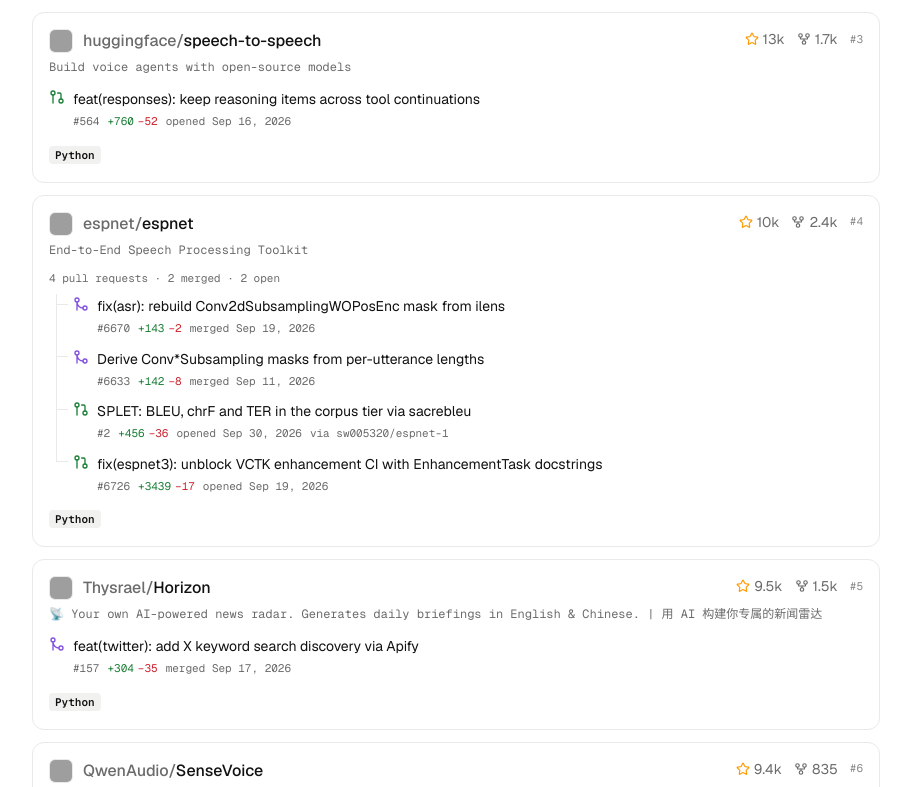
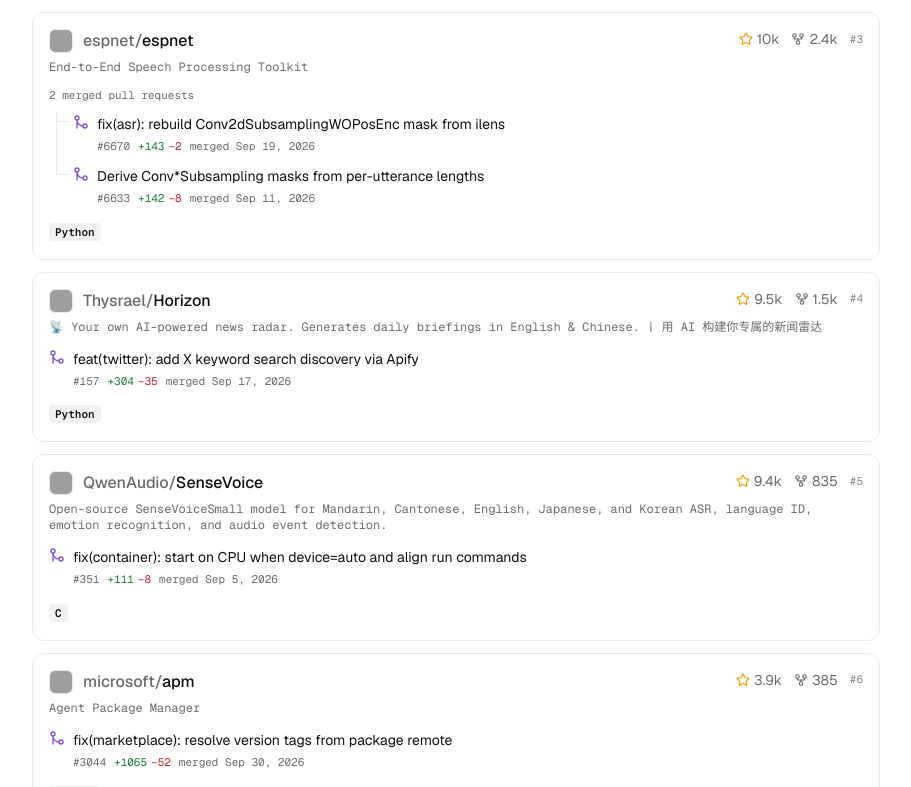
Before and after one commit to modelpath-dev/cml-codes, a Next.js app: page / in a window 1280 px wide. Shown: the part 1693-2480 px from the top of the page, without its empty margins (184-1095 px from the left). Built offline with nearby package versions, Linux system fonts and the light colour scheme; grey boxes are pictures that could not be loaded.

Commit message:
show only merged open-source contributions

```diff
--- a/scripts/sync-oss.mjs
+++ b/scripts/sync-oss.mjs
@@ -1,5 +1,5 @@
 #!/usr/bin/env node
-// Regenerates src/lib/oss.json from GitHub: every merged or open PR by AUTHOR
+// Regenerates src/lib/oss.json from GitHub: every merged PR by AUTHOR
 // in a public repo the author doesn't own, grouped by repo, ranked by stars.
 // Usage: GITHUB_TOKEN=... node scripts/sync-oss.mjs  (falls back to `gh auth token`)
 import { execSync } from "node:child_process";
@@ -42,9 +42,7 @@
   if (meta.private) continue;
 
   const pr = await gh(`/repos/${source}/pulls/${it.number}`);
-  if (pr.draft) continue;
-  const state = pr.merged_at ? "merged" : pr.state === "open" ? "open" : null;
-  if (!state) continue; // closed without merge
+  if (!pr.merged_at) continue;
 
   const target = GROUP_INTO[source] ?? source;
   if (!groups.has(target)) groups.set(target, []);
@@ -52,8 +50,7 @@
     number: pr.number,
     title: pr.title,
     url: pr.html_url,
-    state,
-    date: (pr.merged_at ?? pr.created_at).slice(0, 10),
+    date: pr.merged_at.slice(0, 10),
     additions: pr.additions,
     deletions: pr.deletions,
     files: pr.changed_files,
@@ -64,7 +61,7 @@
 const repos = [];
 for (const [name, prs] of groups) {
   const m = await repo(name);
-  prs.sort((a, b) => (a.state === b.state ? b.date.localeCompare(a.date) : a.state === "merged" ? -1 : 1));
+  prs.sort((a, b) => b.date.localeCompare(a.date));
   repos.push({
     name: m.full_name,
     url: m.html_url,
@@ -79,5 +76,4 @@
 repos.sort((a, b) => b.stars - a.stars);
 
 writeFileSync(OUT, JSON.stringify({ syncedAt: new Date().toISOString().slice(0, 10), repos }, null, 2) + "\n");
-const merged = repos.flatMap((r) => r.prs).filter((p) => p.state === "merged").length;
-console.log(`${repos.length} repos, ${merged} merged PRs -> ${OUT.pathname}`);
+console.log(`${repos.length} repos, ${repos.flatMap((r) => r.prs).length} merged PRs -> ${OUT.pathname}`);
--- a/src/app/globals.css
+++ b/src/app/globals.css
@@ -11,7 +11,6 @@
   --chip: #f1f1ef;
   --paper: #ffffff;
   --merged: #8250df;
-  --open: #1a7f37;
   --add: #1a7f37;
   --del: #cf222e;
 }
@@ -28,7 +27,6 @@
     --chip: #1c1c1f;
     --paper: #ffffff;
     --merged: #a371f7;
-    --open: #3fb950;
     --add: #3fb950;
     --del: #f85149;
   }
@@ -45,7 +43,6 @@
   --chip: #1c1c1f;
   --paper: #ffffff;
   --merged: #a371f7;
-  --open: #3fb950;
   --add: #3fb950;
   --del: #f85149;
 }
@@ -61,7 +58,6 @@
   --color-chip: var(--chip);
   --color-paper: var(--paper);
   --color-merged: var(--merged);
-  --color-open: var(--open);
   --color-add: var(--add);
   --color-del: var(--del);
   --font-sans: var(--font-geist-sans);
--- a/src/components/OpenSource.tsx
+++ b/src/components/OpenSource.tsx
@@ -1,7 +1,7 @@
 "use client";
 
 import { useState } from "react";
-import { GitFork, GitMerge, GitPullRequest, Star } from "lucide-react";
+import { GitFork, GitMerge, Star } from "lucide-react";
 import Section, { ShowMore } from "./Section";
 import oss from "@/lib/oss.json";
 
@@ -21,19 +21,13 @@
     timeZone: "UTC",
   });
 
-const mergedRepos = oss.repos.filter((r) => r.prs.some((p) => p.state === "merged"));
-const mergedCount = oss.repos.flatMap((r) => r.prs).filter((p) => p.state === "merged").length;
-const mergedStars = mergedRepos.reduce((sum, r) => sum + r.stars, 0);
+const mergedCount = oss.repos.flatMap((r) => r.prs).length;
+const totalStars = oss.repos.reduce((sum, r) => sum + r.stars, 0);
 
 function PRLine({ pr }: { pr: PR }) {
-  const merged = pr.state === "merged";
-  const Icon = merged ? GitMerge : GitPullRequest;
   return (
     <div className="flex min-w-0 items-start gap-2">
-      <Icon
-        className={`mt-0.5 h-4 w-4 shrink-0 ${merged ? "text-merged" : "text-open"}`}
-        aria-label={merged ? "Merged" : "Open"}
-      />
+      <GitMerge className="mt-0.5 h-4 w-4 shrink-0 text-merged" aria-label="Merged" />
       <div className="min-w-0 flex-1">
         <a
           href={pr.url}
@@ -47,9 +41,7 @@
           <span>#{pr.number}</span>
           <span className="text-add">+{pr.additions}</span>
           <span className="-ml-1 text-del">−{pr.deletions}</span>
-          <span>
-            {merged ? "merged" : "opened"} {shortDate(pr.date)}
-          </span>
+          <span>merged {shortDate(pr.date)}</span>
           {pr.via && <span>via {pr.via}</span>}
         </div>
       </div>
@@ -59,8 +51,6 @@
 
 function RepoCard({ repo, rank }: { repo: Repo; rank: number }) {
   const prs = repo.prs as PR[];
-  const merged = prs.filter((p) => p.state === "merged").length;
-  const open = prs.length - merged;
 
   return (
     <article className="min-w-0 rounded-xl border border-border p-4 transition-colors hover:bg-background-soft/60">
@@ -107,7 +97,7 @@
         ) : (
           <>
             <p className="mb-2 font-mono text-[11px] text-muted">
-              {prs.length} pull requests · {merged} merged{open > 0 && ` · ${open} open`}
+              {prs.length} merged pull requests
             </p>
             <ul>
               {prs.map((pr) => (
@@ -146,10 +136,10 @@
       aside={
         <span
           className="hidden shrink-0 items-center gap-1.5 rounded-full bg-chip px-3 py-1 font-mono text-sm sm:inline-flex"
-          title="Combined stars of repositories with a merged contribution"
+          title="Combined stars of the repositories above"
         >
           <Star className="h-4 w-4 fill-amber-400 text-amber-400" aria-hidden />
-          {compact(mergedStars)} combined stars
+          {compact(totalStars)} combined stars
         </span>
       }
     >
--- a/src/lib/oss.json
+++ b/src/lib/oss.json
@@ -14,7 +14,6 @@
           "number": 8583,
           "title": "fix(rollout): reject shared prefill with continuous batching",
           "url": "https://github.com/deepspeedai/DeepSpeed/pull/8583",
-          "state": "merged",
           "date": "2026-09-27",
           "additions": 10,
           "deletions": 7,
@@ -28,38 +27,16 @@
       "avatar": "https://avatars.githubusercontent.com/u/118165258?v=4",
       "description": "\"Vibe-Trading: Your Personal Trading Agent\"",
       "stars": 34485,
-      "forks": 5604,
+      "forks": 5605,
       "language": "Python",
       "prs": [
         {
           "number": 1391,
           "title": "feat(strategy-store): add description-driven adaptation substrate",
           "url": "https://github.com/HKUDS/Vibe-Trading/pull/1391",
-          "state": "merged",
           "date": "2026-09-10",
           "additions": 381,
           "deletions": 17,
-          "files": 7
-        }
-      ]
-    },
-    {
-      "name": "huggingface/speech-to-speech",
-      "url": "https://github.com/huggingface/speech-to-speech",
-      "avatar": "https://avatars.githubusercontent.com/u/25720743?v=4",
-      "description": "Build voice agents with open-source models",
-      "stars": 13363,
-      "forks": 1701,
-      "language": "Python",
-      "prs": [
-        {
-          "number": 564,
-          "title": "feat(responses): keep reasoning items across tool continuations",
-          "url": "https://github.com/huggingface/speech-to-speech/pull/564",
-          "state": "open",
-          "date": "2026-09-16",
-          "additions": 760,
-          "deletions": 52,
           "files": 7
         }
       ]
@@ -77,7 +54,6 @@
           "number": 6670,
           "title": "fix(asr): rebuild Conv2dSubsamplingWOPosEnc mask from ilens",
           "url": "https://github.com/espnet/espnet/pull/6670",
-          "state": "merged",
           "date": "2026-09-19",
           "additions": 143,
           "deletions": 2,
@@ -87,32 +63,10 @@
           "number": 6633,
           "title": "Derive Conv*Subsampling masks from per-utterance lengths",
           "url": "https://github.com/espnet/espnet/pull/6633",
-          "state": "merged",
           "date": "2026-09-11",
           "additions": 142,
           "deletions": 8,
           "files": 2
-        },
-        {
-          "number": 2,
-          "title": "SPLET: BLEU, chrF and TER in the corpus tier via sacrebleu",
-          "url": "https://github.com/sw005320/espnet-1/pull/2",
-          "state": "open",
-          "date": "2026-09-30",
-          "additions": 456,
-          "deletions": 36,
-          "files": 9,
-          "via": "sw005320/espnet-1"
-        },
-        {
-          "number": 6726,
-          "title": "fix(espnet3): unblock VCTK enhancement CI with EnhancementTask docstrings",
-          "url": "https://github.com/espnet/espnet/pull/6726",
-          "state": "open",
-          "date": "2026-09-19",
-          "additions": 3439,
-          "deletions": 17,
-          "files": 58
         }
       ]
     },
@@ -129,7 +83,6 @@
           "number": 157,
           "title": "feat(twitter): add X keyword search discovery via Apify",
           "url": "https://github.com/Thysrael/Horizon/pull/157",
-          "state": "merged",
           "date": "2026-09-17",
           "additions": 304,
           "deletions": 35,
@@ -150,7 +103,6 @@
           "number": 351,
           "title": "fix(container): start on CPU when device=auto and align run commands",
           "url": "https://github.com/QwenAudio/SenseVoice/pull/351",
-          "state": "merged",
           "date": "2026-09-05",
           "additions": 111,
           "deletions": 8,
@@ -159,95 +111,11 @@
       ]
     },
     {
-      "name": "nexu-io/html-anything",
-      "url": "https://github.com/nexu-io/html-anything",
-      "avatar": "https://avatars.githubusercontent.com/u/263625318?v=4",
-      "description": "✨ The agentic HTML editor — your local AI agent writes the HTML, you ship it. 🚀 75 Skills × 9 Surfaces (magazine · deck · poster · XHS / tweet · prototype · data report · Hyperframes) 🛡️ Sandboxed preview · 📤 1-click to WeChat / X / Zhihu / HTML / PNG 🔑 Zero API key — Claude Code / Cursor / Codex / Gemini / Copilot / OpenCode / Qwen / Aider.",
-      "stars": 8993,
-      "forks": 868,
-      "language": "HTML",
-      "prs": [
-        {
-          "number": 150,
-          "title": "add Grok Build as a detected local agent CLI",
-          "url": "https://github.com/nexu-io/html-anything/pull/150",
-          "state": "open",
-          "date": "2026-09-12",
-          "additions": 643,
-          "deletions": 22,
-          "files": 17
-        }
-      ]
-    },
-    {
-      "name": "potpie-ai/potpie",
-      "url": "https://github.com/potpie-ai/potpie",
-      "avatar": "https://avatars.githubusercontent.com/u/148619568?v=4",
-      "description": "Context Graph for AI Native SDLC",
-      "stars": 5736,
-      "forks": 685,
-      "language": "Python",
-      "prs": [
-        {
-          "number": 1077,
-          "title": "Fence untrusted context-graph claims at nudge and graph-read egress",
-          "url": "https://github.com/potpie-ai/potpie/pull/1077",
-          "state": "open",
-          "date": "2026-09-16",
-          "additions": 919,
-          "deletions": 22,
-          "files": 39
-        }
-      ]
-    },
-    {
-      "name": "huggingface/text-embeddings-inference",
-      "url": "https://github.com/huggingface/text-embeddings-inference",
-      "avatar": "https://avatars.githubusercontent.com/u/25720743?v=4",
-      "description": "A blazing fast inference solution for text embeddings models",
-      "stars": 5069,
-      "forks": 435,
-      "language": "Rust",
-      "prs": [
-        {
-          "number": 935,
-          "title": "Add OTel trace_id and span_id to JSON logs",
-          "url": "https://github.com/huggingface/text-embeddings-inference/pull/935",
-          "state": "open",
-          "date": "2026-09-26",
-          "additions": 164,
-          "deletions": 3,
-          "files": 4
-        }
-      ]
-    },
-    {
-      "name": "walkinglabs/hands-on-modern-rl",
-      "url": "https://github.com/walkinglabs/hands-on-modern-rl",
-      "avatar": "https://avatars.githubusercontent.com/u/271878417?v=4",
-      "description": "🚀 An open-source, hands-on curriculum bridging the gap from basic RL concepts to LLM alignment, RLVR, and advanced Agentic systems. ",
-      "stars": 4499,
-      "forks": 331,
-      "language": "Python",
-      "prs": [
-        {
-          "number": 87,
-          "title": "Align PyTorch PPO ep_rew_mean with SB3's 100-episode window",
-          "url": "https://github.com/walkinglabs/hands-on-modern-rl/pull/87",
-          "state": "open",
-          "date": "2026-09-21",
-          "additions": 23,
-          "deletions": 9,
-          "files": 3
-        }
-      ]
-    },
-    {
       "name": "microsoft/apm",
       "url": "https://github.com/microsoft/apm",
       "avatar": "https://avatars.githubusercontent.com/u/6154722?v=4",
       "description": "Agent Package Manager",
-      "stars": 3930,
+      "stars": 3931,
       "forks": 385,
       "language": "Python",
       "prs": [
@@ -255,32 +123,10 @@
           "number": 3044,
           "title": "fix(marketplace): resolve version tags from package remote",
           "url": "https://github.com/microsoft/apm/pull/3044",
-          "state": "merged",
           "date": "2026-09-30",
           "additions": 1065,
           "deletions": 52,
           "files": 17
-        }
-      ]
-    },
-    {
-      "name": "LazyAGI/LazyLLM",
-      "url": "https://github.com/LazyAGI/LazyLLM",
-      "avatar": "https://avatars.githubusercontent.com/u/171651681?v=4",
-      "description": "Easiest and laziest way for  building multi-agent LLMs applications.",
-      "stars": 3889,
-      "forks": 423,
-      "language": "Python",
-      "prs": [
-        {
-          "number": 1324,
-          "title": "feat(flow): trace Switch and Loop condition callbacks",
-          "url": "https://github.com/LazyAGI/LazyLLM/pull/1324",
-          "state": "open",
-          "date": "2026-09-16",
-          "additions": 143,
-          "deletions": 7,
-          "files": 7
         }
       ]
     },
@@ -297,7 +143,6 @@
           "number": 1440,
           "title": "feat(cuda): probe cuda13 native libraries before cuda12",
           "url": "https://github.com/SciSharp/LLamaSharp/pull/1440",
-          "state": "merged",
           "date": "2026-10-01",
           "additions": 100,
           "deletions": 5,
@@ -307,7 +152,6 @@
           "number": 1439,
           "title": "feat(cuda): add CUDA 13.0.0 jobs to the compile workflow",
           "url": "https://github.com/SciSharp/LLamaSharp/pull/1439",
-          "state": "merged",
           "date": "2026-09-27",
           "additions": 22,
           "deletions": 5,
@@ -317,21 +161,10 @@
           "number": 1438,
           "title": "Disable SSE4.2 in noavx native builds",
           "url": "https://github.com/SciSharp/LLamaSharp/pull/1438",
-          "state": "merged",
           "date": "2026-09-12",
           "additions": 27,
           "deletions": 7,
           "files": 3
-        },
-        {
-          "number": 1441,
-          "title": "feat(cuda): add LLamaSharp.Backend.Cuda13 packages",
-          "url": "https://github.com/SciSharp/LLamaSharp/pull/1441",
-          "state": "open",
-          "date": "2026-09-18",
-          "additions": 243,
-          "deletions": 5,
-          "files": 9
         }
       ]
     },
@@ -348,7 +181,6 @@
           "number": 1191,
           "title": "feat: use Box /events behind watch pull, add BoxEventHook",
           "url": "https://github.com/strukto-ai/mirage/pull/1191",
-          "state": "merged",
           "date": "2026-09-25",
           "additions": 3228,
           "deletions": 293,
@@ -358,7 +190,6 @@
           "number": 1059,
           "title": "fix: use Dropbox list_folder/continue behind watch pull",
           "url": "https://github.com/strukto-ai/mirage/pull/1059",
-          "state": "merged",
           "date": "2026-09-13",
           "additions": 1239,
           "deletions": 105,
@@ -379,7 +210,6 @@
           "number": 1582,
           "title": "fix(vault): search document bodies and match any query word (#1554)",
           "url": "https://github.com/nextlevelbuilder/goclaw/pull/1582",
-          "state": "merged",
           "date": "2026-09-27",
           "additions": 797,
           "deletions": 65,
@@ -400,7 +230,6 @@
           "number": 268,
           "title": "fix(helm): make KEDA hook Job resources configurable",
           "url": "https://github.com/superlinked/sie/pull/268",
-          "state": "merged",
           "date": "2026-09-17",
           "additions": 32,
           "deletions": 18,
@@ -421,7 +250,6 @@
           "number": 22,
           "title": "evidence: live / replay / synthetic latency basis fixture",
           "url": "https://github.com/roy-tong/AgentMeasure/pull/22",
-          "state": "merged",
           "date": "2026-09-21",
           "additions": 155,
           "deletions": 0,
```
Also changed, not shown: 1 other file (tests, documents, lock files or other folders).
